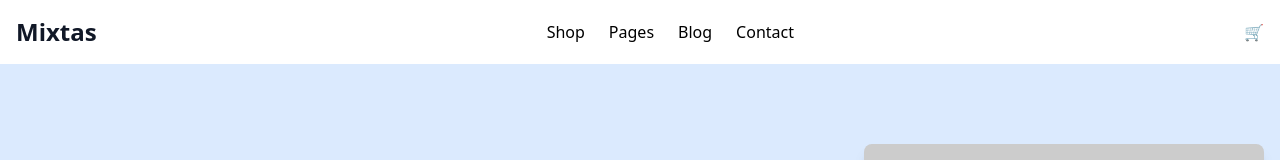
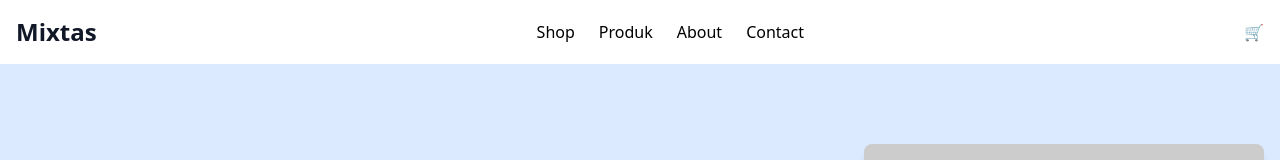
Before and after one commit to mayangpuspitasari/coffe-shop, a React (Vite) app in the folder front-end/: page / in a window 1280 px wide. Shown: the top 160 px of the page. Built offline with nearby package versions, Linux system fonts and the light colour scheme.

Commit message:
ubah menu

```diff
--- a/front-end/src/components/Navbar.jsx
+++ b/front-end/src/components/Navbar.jsx
@@ -29,10 +29,10 @@ const Navbar = () => {
             Shop
           </a>
           <a href="#pages" className="block md:inline hover:text-gray-900">
-            Pages
+            Produk
           </a>
           <a href="#blog" className="block md:inline hover:text-gray-900">
-            Blog
+            About
           </a>
           <a href="#contact" className="block md:inline hover:text-gray-900">
             Contact
```
